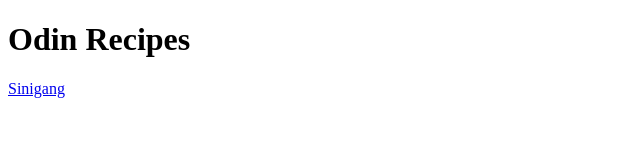
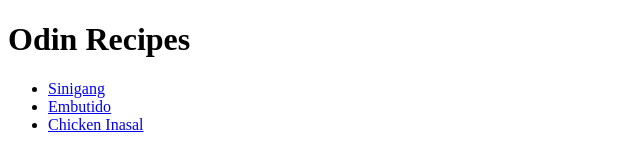
Before and after one commit to yulneth/odin-recipe, a plain HTML site: page index.html in a window 1280 px wide. Shown: the whole page, without its empty margins (0-640 px from the left). Drawn offline with Linux system fonts and the light colour scheme.

Commit message:
Fixed typos on the href path and added file type to the chicken inasal

```diff
--- a/index.html
+++ b/index.html
@@ -6,7 +6,10 @@
     </head>
     <body>
         <h1>Odin Recipes</h1>
-
-        <a href ="recipes/sinigang.html">Sinigang</a>
+        <ul>
+        <li><a href ="recipes/sinigang.html">Sinigang</a></li>
+        <li><a href="recipes/embutido.html">Embutido</a></li>
+        <li><a href="recipes/chicken-inasal.html">Chicken Inasal</a></li>
+        </ul>
     </body>
 </html>
```
